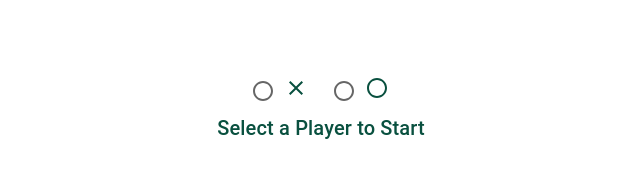
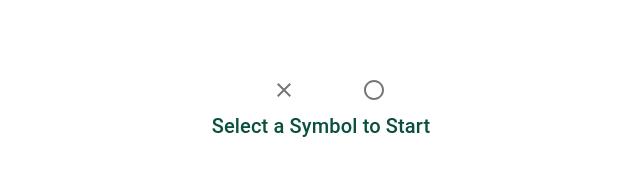
Before and after one commit to Tiinzzy/react-projects, a React (Create React App) app in the folder tic-tac-toe/: page / in a window 1280 px wide. Shown: the part 130-308 px from the top of the page, without its empty margins (319-959 px from the left). Built offline with nearby package versions, Linux system fonts and the light colour scheme.

Commit message:
changed radio to icon button for selection

```diff
--- a/tic-tac-toe/src/components/TicTacToe.js
+++ b/tic-tac-toe/src/components/TicTacToe.js
@@ -1,11 +1,8 @@
 import React from "react";
 
 import Box from '@mui/material/Box';
-import Radio from '@mui/material/Radio';
-import RadioGroup from '@mui/material/RadioGroup';
-import FormControlLabel from '@mui/material/FormControlLabel';
-import FormControl from '@mui/material/FormControl';
 import Typography from '@mui/material/Typography';
+import IconButton from '@mui/material/IconButton';
 
 import OIcon from '@mui/icons-material/RadioButtonUnchecked';
 import XIcon from '@mui/icons-material/Close';
@@ -85,17 +82,17 @@ class TicTacToe extends React.Component {
             <Box>
                 {this.state.display === true &&
                     <Box className="StartGameBox">
-                        <FormControl>
-                            <RadioGroup>
-                                <span className="FormItems">
-                                    <span style={{ marginRight: 10 }}>
-                                        <FormControlLabel value={X_SYMBOL} control={<Radio />} label={X_RETURN_VALUE} onClick={() => this.startGame(X_SYMBOL)} />
-                                    </span>
-                                    <FormControlLabel value={O_SYMBOL} control={<Radio />} label={O_RETURN_VALUE} onClick={() => this.startGame(O_SYMBOL)} />
-                                </span>
-                            </RadioGroup>
-                        </FormControl>
-                        <Typography variant="h6" style={{ color: 'rgb(9, 80, 63)' }}>Select a Player to Start </Typography>
+                        <Box className="FormItems">
+                            <IconButton style={{ marginRight: 50 }} className="EcchItem" onClick={() => this.startGame(X_SYMBOL)}>
+                                <input hidden accept="image/*" type="file" />
+                                {X_RETURN_VALUE}
+                            </IconButton>
+                            <IconButton className="EcchItem" onClick={() => this.startGame(O_SYMBOL)}>
+                                <input hidden accept="image/*" type="file" />
+                                {O_RETURN_VALUE}
+                            </IconButton>
+                        </Box>
+                        <Typography variant="h6" style={{ color: 'rgb(9, 80, 63)' }}>Select a Symbol to Start </Typography>
                     </Box>}
                 {this.state.play === true && <Box>
                     <Box className="PlayerTurn">
```
